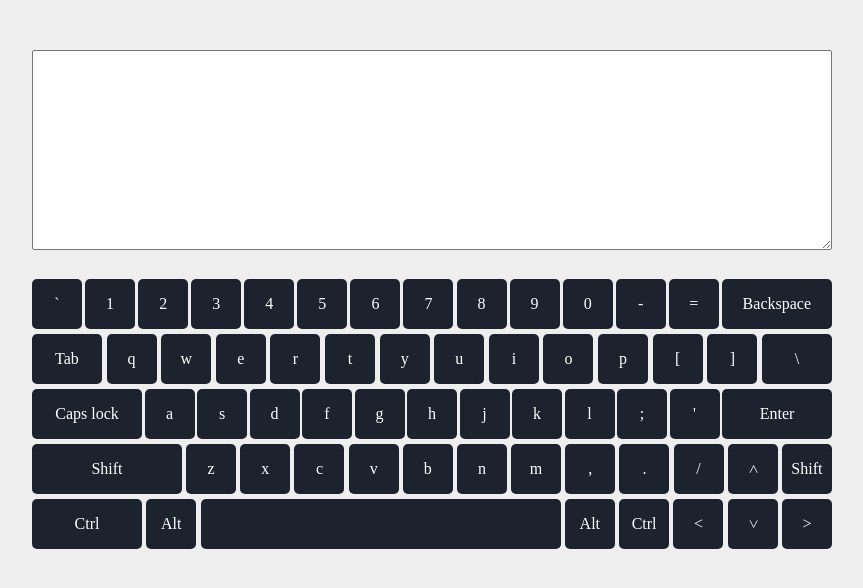
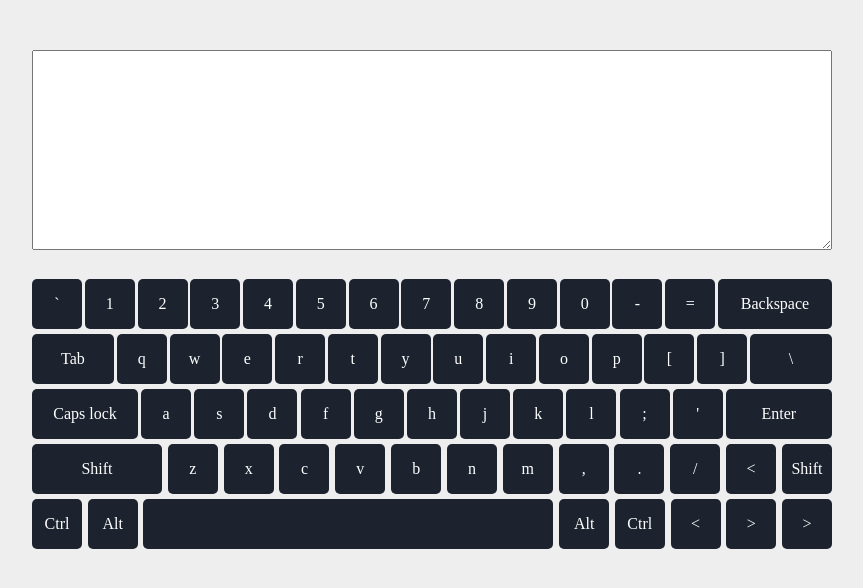
Before and after one commit to Nij4life/virtual-keyboard, a plain HTML site: page index.html in a window 1280 px wide. Shown: the whole page, without its empty margins (208-1071 px from the left). Drawn offline with Linux system fonts and the light colour scheme.

Commit message:
feat: refactor and add different things

```diff
--- a/assets/components/keyboard/_keyboard.scss
+++ b/assets/components/keyboard/_keyboard.scss
@@ -1,21 +1,24 @@
+
 .keyboard {
-  display: flex;
-  flex-wrap: wrap;
-  justify-content: space-between;
-  align-items: center;
+  // justify-content: space-between;
+  // align-items: center;
   max-width: 820px;
   margin: 0 auto;
   padding: 0;
   list-style: none;
-  box-shadow: none !important;
+
+  &--row {
+    display: flex;
+    justify-content: space-between;
+  }
 
   &--item{
     display: flex;
     justify-content: center;
     align-items: center;
     position: relative;
-    min-width: 40px;
-    min-height: 40px;
+    min-width: 5vmin;
+    min-height: 5vmin;
     margin-top: 5px;
     padding: 5px;
     color: #ffffff;
@@ -24,35 +27,49 @@
     text-align: center;
     user-select: none;
 
-    &:nth-child(14) {
-      width: 100px;
+    @media screen and (max-width: 780px) {
+      min-width: 4.5vmin;
+      min-height: 4.5vmin;
     }
 
-    &:nth-child(15),
-    &:nth-child(28) {
-      width: 60px;
+    @media screen and (max-width: 650px) {
+      min-width: 4vmin;
+      min-height: 4vmin;
     }
 
-    &:nth-child(29),
-    &:nth-child(41) {
-      width: 100px;
+    @media screen and (max-width: 500px) {
+      min-width: 3.5vmin;
+      min-height: 3.5vmin;
     }
 
-    &:nth-child(42) {
-      width: 140px;
+    @media screen and (max-width: 500px) {
+      min-width: 3vmin;
+      min-height: 3vmin;
+      & [data-keycode="Backspace"] {
+        content: '&#8592;';
+      }
     }
 
-    &:nth-child(53),
-    &:nth-child(61) {
-      transform: rotate(90deg);
+    .keyboard--row:first-child &:last-child {
+      width: 13vmin;
     }
 
-    &:nth-child(55) {
-      width: 100px;
+    .keyboard--row:nth-child(2) &:first-child,
+    .keyboard--row:nth-child(2) &:last-child {
+      width: 9vmin;
     }
 
-    &:nth-child(57) {
-      width: 350px;
+    .keyboard--row:nth-child(3) &:first-child,
+    .keyboard--row:nth-child(3) &:last-child {
+      width: 12vmin;
+    }
+
+    .keyboard--row:nth-child(4) &:first-child {
+      width: 15vmin;
+    }
+
+    .keyboard--row:last-child &:nth-child(3) {
+      width: 50vmin;
     }
   }
 }
--- a/assets/components/keyboard/keyboard.js
+++ b/assets/components/keyboard/keyboard.js
@@ -13,18 +13,28 @@ class Keyboard {
     }
 
     initialize() {
-        const ul = document.createElement('ul');
-        ul.classList.add('keyboard');
+        const wrap = document.createElement('div');
+        wrap.classList.add('keyboard');
         const arr = Object.entries(languages[this.lang]);
+        let row = document.createElement('div');
+        row.classList.add('keyboard--row');
+        wrap.append(row);
+        let i = 0;
 
-        for (let cell of arr) {
-            const li = document.createElement('li');
-            li.classList.add('keyboard--item');
-            li.setAttribute('data-Keycode', `${cell[0]}`);
-            li.textContent = `${cell[1]}`;
-            ul.append(li);
+        for(let cell of arr) {
+            if (i === 14 || i === 28 || i === 41 ||  i === 54) {
+                row = document.createElement('div');
+                row.classList.add('keyboard--row');
+                wrap.append(row);
+            }
+            const span = document.createElement('span');
+            span.classList.add('keyboard--item');
+            span.setAttribute('data-Keycode', `${cell[0]}`);
+            span.textContent = `${cell[1]}`;
+            row.append(span);
+            i++;
         }
-        return ul;
+        return wrap;
     }
 
     changeLang() {
@@ -41,12 +51,15 @@ class Keyboard {
     }
 
     _toggleActiveClass(e) {
-        const keycode = e.target.dataset.keycode;
-        if (/^CapsLock$/.test(keycode) && this.capsLock) {
-            e.target.classList.toggle('active');
-        } else {
-            e.target.classList.toggle('active');
+        if (e.target.classList.contains('keyboard--item')) {
+            const keycode = e.target.dataset.keycode;
+            if (/^CapsLock$/.test(keycode) && this.capsLock) {
+                e.target.classList.toggle('active');
+            } else {
+                e.target.classList.toggle('active');
+            }
         }
+
     }
 
     _useStorage() {
@@ -101,7 +114,10 @@ class Keyboard {
             }
 
             if (e.code === 'Tab') {
-                this.textarea.value += '    ';
+                let indexСarriage = this.textarea.selectionStart;
+                let text = this.textarea.value;
+                this.textarea.value = [...text.slice(0, indexСarriage), '    ', ...text.slice(indexСarriage)].join('');
+                this.textarea.selectionEnd = indexСarriage + 4;
                 e.preventDefault();
             }
 
@@ -131,12 +147,12 @@ class Keyboard {
         });
     }
 
-
-
     listenVirtual() {
         this.keyboard.addEventListener('mousedown', (e) => {
             let key = e.target.textContent;
             const keycode = e.target.dataset.keycode;
+            let indexСarriage = this.textarea.selectionStart;
+            let text = this.textarea.value;
 
             this._toggleActiveClass(e);
 
@@ -144,22 +160,28 @@ class Keyboard {
                 // letter and digit
                 if (key.length < 2) {
                     if (e.shiftKey || this.capsLock) {
-                        this.textarea.value += key;
+                        this.textarea.value = [...text.slice(0, indexСarriage), key, ...text.slice(indexСarriage)].join('');
+                        this.textarea.selectionEnd = ++indexСarriage;
                     } else {
-                        this.textarea.value += (key).toLowerCase();
+                        this.textarea.value = [...text.slice(0, indexСarriage), key.toLowerCase(), ...text.slice(indexСarriage)].join('');
+                        this.textarea.selectionEnd = ++indexСarriage;
                     }
                 }
                 // speсial keys
                 if (/^Shift/.test(keycode)) {
                     this._useShift();
                 } else if (/^Tab$/.test(keycode)) {
-                    this.textarea.value += '    ';
+                    this.textarea.value = [...text.slice(0, indexСarriage), '    ', ...text.slice(indexСarriage)].join('');
+                    this.textarea.selectionEnd = indexСarriage + 4;
                 } else if (/^Space$/.test(keycode)) {
-                    this.textarea.value += ' ';
+                    this.textarea.value = [...text.slice(0, indexСarriage), ' ', ...text.slice(indexСarriage)].join('');
+                    this.textarea.selectionEnd = ++indexСarriage;
                 } else if (/^Enter$/.test(keycode)) {
-                    this.textarea.value += '\n';
+                    this.textarea.value = [...text.slice(0, indexСarriage), '\n', ...text.slice(indexСarriage)].join('');
+                    this.textarea.selectionEnd = ++indexСarriage;
                 } else if (/^Backspace$/.test(keycode)) {
-                    this.textarea.value = this.textarea.value.slice(0, -1);
+                    this.textarea.value = [...text.slice(0, indexСarriage-1), ...text.slice(indexСarriage)].join('');
+                    this.textarea.selectionEnd = --indexСarriage;
                 } else if (/^CapsLock$/.test(keycode)) {
                     this.capsLock = this.capsLock ? false : true;
                     if (this.capsLock) {
@@ -175,14 +197,17 @@ class Keyboard {
             // if no caps lock that change class .active
             if (/^CapsLock$/.test(e.target.dataset.keycode)) return;
 
-            if (/^Shift/.test(e.target.dataset.keycode) ) {
+            if (/^Shift/.test(e.target.dataset.keycode)) {
                 this._lettersDown();
                 this.fill();
             }
 
             this._toggleActiveClass(e);
+            this.textarea.focus();
         });
     }
 }
 
+
+
 export default Keyboard;
```
Also changed, not shown: style.css.
